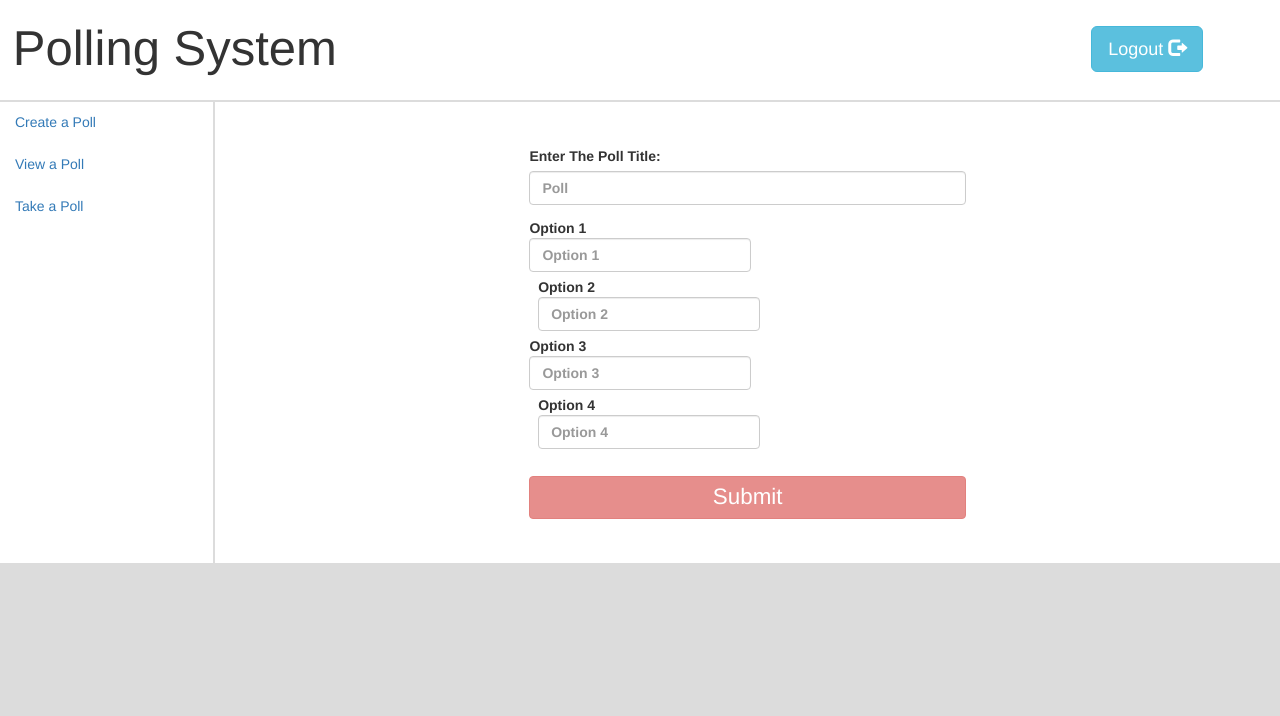
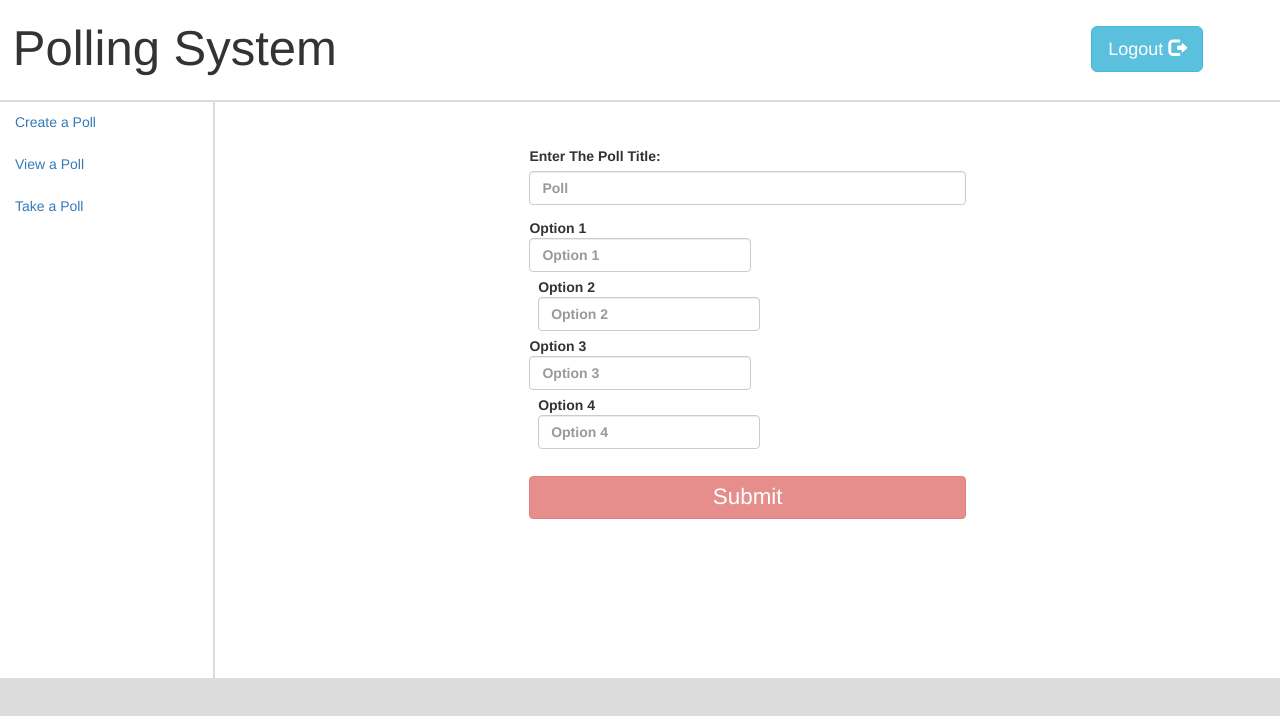
Before and after one commit to Prateek0129/Login-Registration, an Angular app: page /homepage/create in a window 1280 px wide. Shown: the top 716 px of the page. Built offline with nearby package versions, Linux system fonts and the light colour scheme.

Commit message:
Added View Polls mod1

```diff
--- a/src/app/homepage/homepage.component.css
+++ b/src/app/homepage/homepage.component.css
@@ -11,5 +11,5 @@
 .content {
     padding: 1%;
     border-left: 2px solid rgba(80,80,80,0.2);
-    min-height: stretch;
+    min-height: 576px;
 }
--- a/src/app/homepage/homepage.component.html
+++ b/src/app/homepage/homepage.component.html
@@ -1,9 +1,11 @@
 <div class="row">
-    <app-header></app-header>
+  <app-header></app-header>
   <div class="col-lg-12 main">
-    <app-side-menu></app-side-menu>
-    <div class="col-lg-10 content">
-      <router-outlet></router-outlet>
+    <div class="row">
+      <app-side-menu></app-side-menu>
+      <div class="col-lg-10 content">
+        <router-outlet></router-outlet>
+      </div>
     </div>
   </div>
 </div>
```
